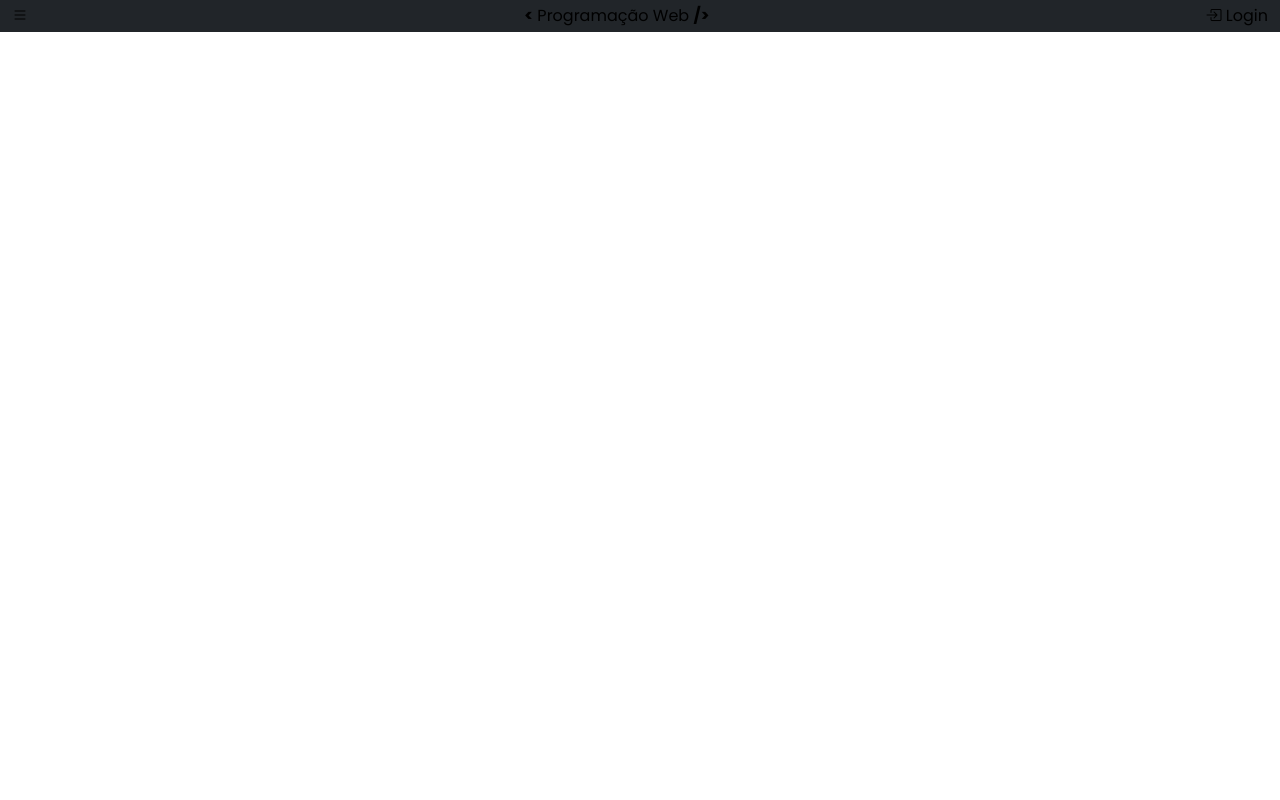
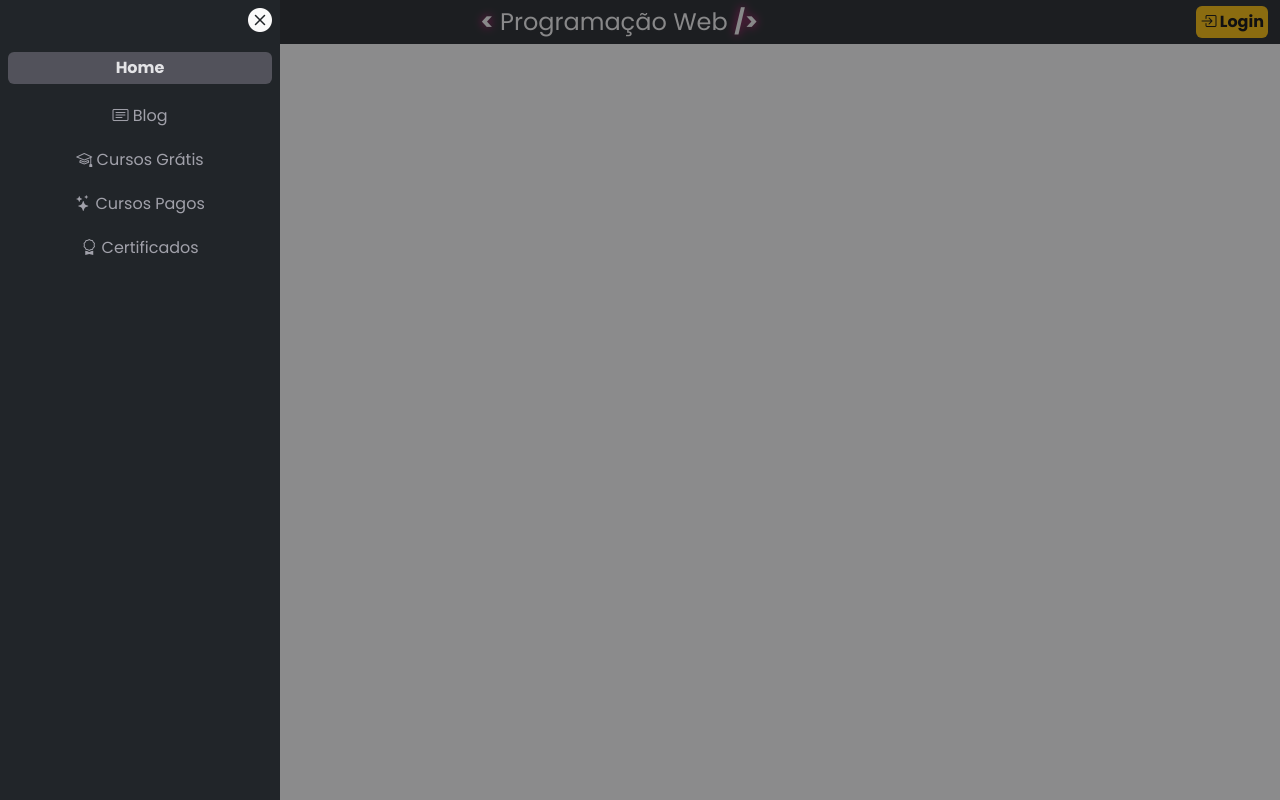
Before and after one commit to pedro-vinicius-alves-diniz/replicate-programacaoWeb, a website: page programacaoweb.com.br/src/index.html in a window 1280 px wide. Both pictures are taken after a click on the link 20 px from the left and 16 px from the top of the page. Drawn offline with nearby package versions, Linux system fonts and the light colour scheme.

Commit message:
navbar e lista de menu finalizados

```diff
--- a/programacaoweb.com.br/src/css/input.css
+++ b/programacaoweb.com.br/src/css/input.css
@@ -1,3 +1,34 @@
 @tailwind base;
 @tailwind components;
 @tailwind utilities;
+
+.active{
+    @apply text-zinc-200 font-bold bg-zinc-600 rounded-md py-1
+}
+
+@media(min-width: 768px){
+    .hoverMenu{
+        transition: transform .3s ease;
+    }
+    .hoverMenu:hover{
+        transform: scale(1.2);
+    }
+}
+
+@keyframes openMenu{
+    0%{
+        left: -300px;
+    }
+    100%{
+        left: 0;
+    }
+}
+
+@keyframes closeMenu{
+    0%{
+        left: 0;
+    }
+    100%{
+        left: -300px;
+    }
+}
--- a/programacaoweb.com.br/src/index.html
+++ b/programacaoweb.com.br/src/index.html
@@ -14,6 +14,7 @@
       href="https://cdn.jsdelivr.net/npm/bootstrap-icons@1.11.3/font/bootstrap-icons.min.css"
     />
     <link href="./css/output.css" rel="stylesheet" />
+    <link href="./css/input.css" rel="stylesheet" />
     <link
       rel="shortcut icon"
       href="img/programacao-web-logo.jpg"
@@ -24,20 +25,81 @@
     <title>Replicação - Programação Web</title>
   </head>
   <body>
-    <div id="container" class="font-poppins">
+    <div id="container" class="font-poppins z-0">
       <header class="bg-neutral-1 w-dvw">
         <!-- NAVBAR -->
         <nav id="container-navbar" class="w-full max-w-7xl my-0 py-1 mx-auto">
-          <div id="content-navbar" class="flex items-center justify-between mx-3">
-              <a href="#">
+          <div
+            id="content-navbar"
+            class="flex items-center justify-between mx-3 text-zinc-50 text-base"
+          >
+            <!-- ICON MENU -->
+            <a href="#" id="iconMenu" class="hoverMenu text-xl md:text-3xl">
               <i class="bi bi-list"></i>
             </a>
+
+            <!-- MASK OVER 'container' -->
+            <div
+              id="mask"
+              class="hidden z-10 fixed top-0 right-0 left-0 bottom-0 bg-zinc-900/50"
+            ></div>
+
+            <!-- MENU LIST -->
+            <div
+              id="menu-list"
+              class="hidden z-50 fixed top-0 left-0 bottom-0 bg-neutral-1 w-[280px] p-2"
+            >
+              <i
+                id="button-close"
+                class="bi bi-x-circle-fill flex justify-end cursor-pointer text-2xl"
+              ></i>
+              <ul class="flex flex-col gap-5 mt-5 text-zinc-400 text-center">
+                <li class="item-menu transition-colors active">
+                  <a href="#"> Home </a>
+                </li>
+
+                <li class="item-menu transition-colors hover:text-zinc-200">
                   <a href="#">
-                <b><</b>
+                    <i class="bi bi-card-text"></i>
+                    Blog
+                  </a>
+                </li>
+
+                <li class="item-menu transition-colors hover:text-zinc-200">
+                  <a href="#">
+                    <i class="bi bi-mortarboard"></i>
+                    Cursos Grátis
+                  </a>
+                </li>
+
+                <li class="item-menu transition-colors hover:text-zinc-200">
+                  <a href="#">
+                    <i class="bi bi-stars"></i>
+                    Cursos Pagos
+                  </a>
+                </li>
+
+                <li class="item-menu transition-colors hover:text-zinc-200">
+                  <a href="#">
+                    <i class="bi bi-award"></i>
+                    Certificados
+                  </a>
+                </li>
+              </ul>
+            </div>
+
+            <!-- BRAND LOGO' -->
+            <a href="#" class="md:text-2xl">
+              <b class="drop-shadow-logo"><</b>
               Programação Web
-                <b>/></b>
+              <b class="drop-shadow-logo">/></b>
             </a>
-              <a href="#">
+
+            <!-- BUTTON LOGIN -->
+            <a
+              href="#"
+              class="bg-yellow-primary text-zinc-950 font-semibold p-1 rounded-md transition-colors hover:bg-yellow-300"
+            >
               <i class="bi bi-box-arrow-in-right"></i>
               Login
             </a>
--- a/programacaoweb.com.br/src/js/scripts.js
+++ b/programacaoweb.com.br/src/js/scripts.js
@@ -0,0 +1,35 @@
+const iconMenu = document.querySelector("#iconMenu");
+const menuItems = document.querySelectorAll(".item-menu");
+const menuList = document.getElementById("menu-list");
+const mask = document.getElementById("mask");
+const buttonClose = document.getElementById("button-close");
+
+// CLICK BUTTON ICON MENU
+iconMenu.addEventListener("click", () => {
+  mask.classList.remove("hidden");
+
+  menuList.style.animation = "openMenu .3s ease-in";
+  menuList.classList.remove("hidden");
+});
+
+// CLICK BUTTON ICON CLOSE MENU
+buttonClose.addEventListener("click", () => {
+  mask.classList.add("hidden");
+  menuList.style.animation = "closeMenu .3s ease-in";
+
+  setTimeout(() => {
+    menuList.classList.add("hidden");
+    menuList.style.animation = "openMenu .3s ease-in";
+  }, 300);
+});
+
+// CLICK IN MASK CONTAINER
+mask.addEventListener("click", () => {
+  mask.classList.add("hidden");
+  menuList.style.animation = "closeMenu .3s ease-in";
+
+  setTimeout(() => {
+    menuList.classList.add("hidden");
+    menuList.style.animation = "openMenu .3s ease-in";
+  }, 300);
+});
--- a/programacaoweb.com.br/tailwind.config.js
+++ b/programacaoweb.com.br/tailwind.config.js
@@ -4,10 +4,14 @@ module.exports = {
   theme: {
     extend: {
       colors: {
-        'neutral-1': '#212529'
+        'neutral-1': '#212529',
+        'yellow-primary': '#FFC107'
       },
       fontFamily: {
         'poppins': ['Poppins', 'sans-serif']
+      },
+      dropShadow: {
+        'logo': '0px 0px 5px deeppink'
       }
     },
   },
```
Also changed, not shown: programacaoweb.com.br/src/css/img/bootstrap5.jpg (renamed from programacaoweb.com.br/src/img/bootstrap5.jpg), programacaoweb.com.br/src/css/img/css.jpg (renamed from programacaoweb.com.br/src/img/css.jpg), programacaoweb.com.br/src/css/img/dimitri150x150.png (renamed from programacaoweb.com.br/src/img/dimitri150x150.png), programacaoweb.com.br/src/css/img/git-github.jpg (renamed from programacaoweb.com.br/src/img/git-github.jpg), programacaoweb.com.br/src/css/img/html.jpg (renamed from programacaoweb.com.br/src/img/html.jpg), programacaoweb.com.br/src/css/img/javascript.jpg (renamed from programacaoweb.com.br/src/img/javascript.jpg), programacaoweb.com.br/src/css/img/jquery.jpg (renamed from programacaoweb.com.br/src/img/jquery.jpg), programacaoweb.com.br/src/css/img/nodejs.jpg (renamed from programacaoweb.com.br/src/img/nodejs.jpg), programacaoweb.com.br/src/css/img/php.jpg (renamed from programacaoweb.com.br/src/img/php.jpg), programacaoweb.com.br/src/css/img/programacao-web-logo.jpg (renamed from programacaoweb.com.br/src/img/programacao-web-logo.jpg), programacaoweb.com.br/src/css/img/react.jpg (renamed from programacaoweb.com.br/src/img/react.jpg), programacaoweb.com.br/src/css/img/smartphone.png (renamed from programacaoweb.com.br/src/img/smartphone.png), programacaoweb.com.br/src/css/output.css. Lines whose indentation alone changed are shown as unchanged.
